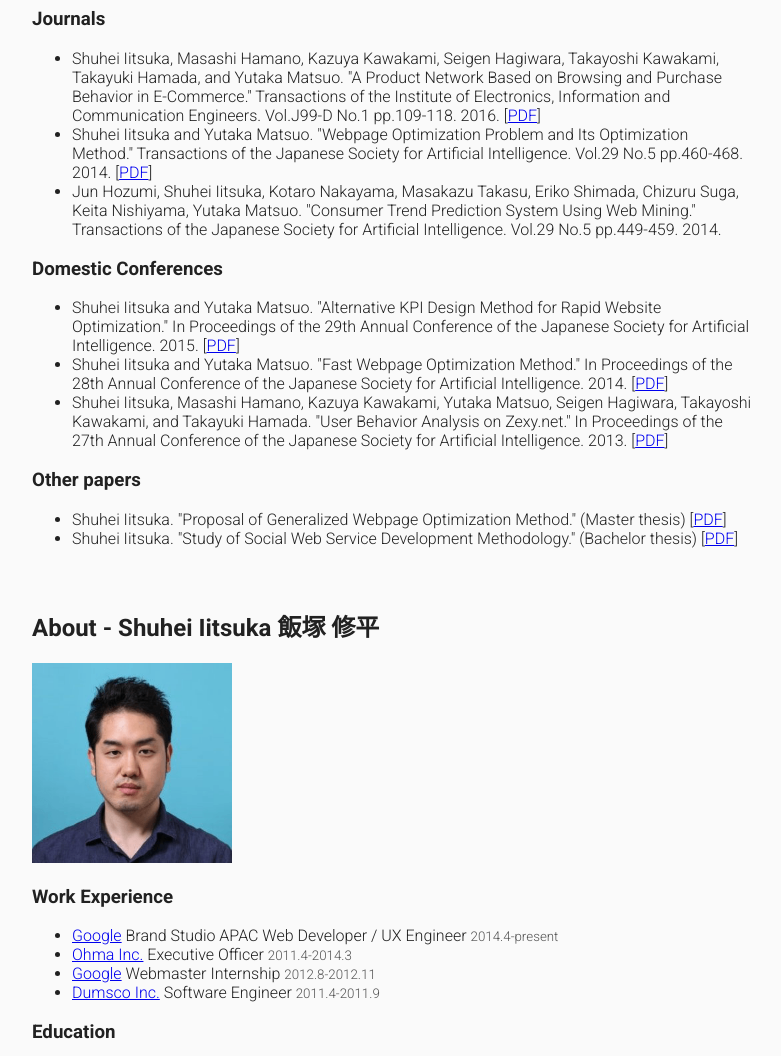
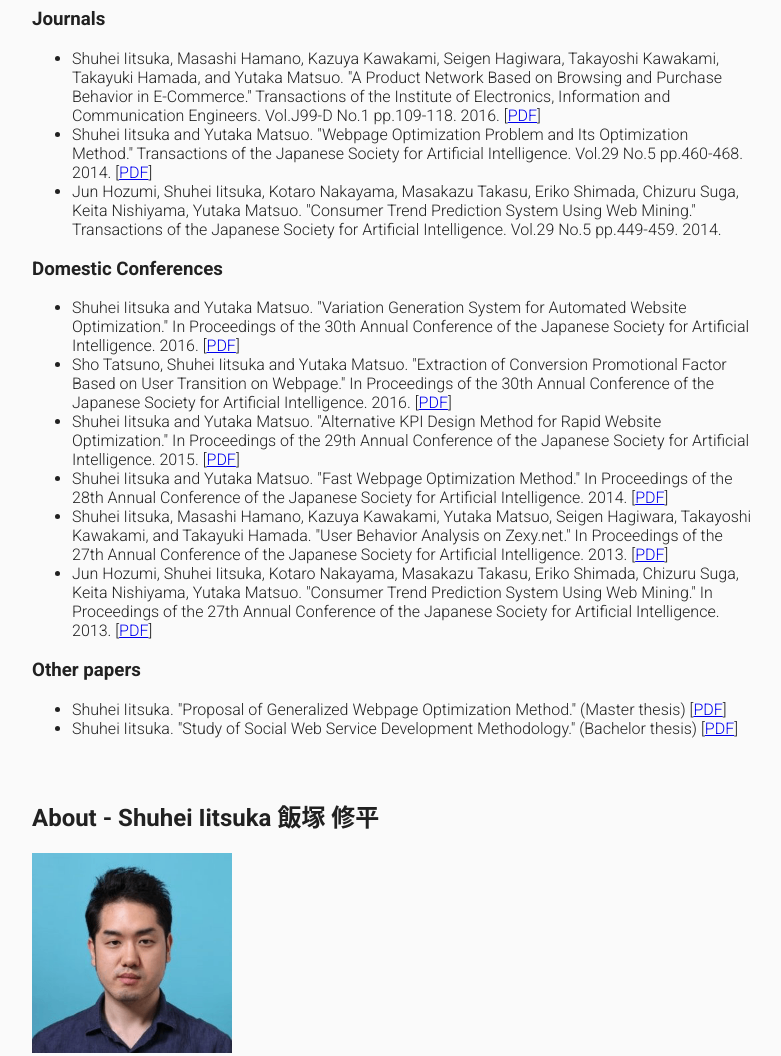
Before and after one commit to tushuhei/tushuhei-portfolio, a plain HTML site: page build/index.html in a window 1280 px wide. Shown: the part 3144-4200 px from the top of the page, without its empty margins (248-1029 px from the left). Drawn offline with Linux system fonts and the light colour scheme.

```diff
--- a/build/index.html
+++ b/build/index.html
@@ -114,9 +114,12 @@
     </ul>
     <h3>Domestic Conferences</h3>
     <ul>
+      <li>Shuhei Iitsuka and Yutaka Matsuo. "Variation Generation System for Automated Website Optimization." In Proceedings of the 30th Annual Conference of the Japanese Society for Artificial Intelligence. 2016. [<a href="https://kaigi.org/jsai/webprogram/2016/pdf/31.pdf">PDF</a>]</li>
+      <li>Sho Tatsuno, Shuhei Iitsuka and Yutaka Matsuo. "Extraction of Conversion Promotional Factor Based on User Transition on Webpage." In Proceedings of the 30th Annual Conference of the Japanese Society for Artificial Intelligence. 2016. [<a href="https://kaigi.org/jsai/webprogram/2016/pdf/482.pdf">PDF</a>]</li>
       <li>Shuhei Iitsuka and Yutaka Matsuo. "Alternative KPI Design Method for Rapid Website Optimization." In Proceedings of the 29th Annual Conference of the Japanese Society for Artificial Intelligence. 2015. [<a href="https://kaigi.org/jsai/webprogram/2015/pdf/3C3-1.pdf">PDF</a>]</li>
       <li>Shuhei Iitsuka and Yutaka Matsuo. "Fast Webpage Optimization Method." In Proceedings of the 28th Annual Conference of the Japanese Society for Artificial Intelligence. 2014. [<a href="https://kaigi.org/jsai/webprogram/2014/pdf/574.pdf">PDF</a>]</li>
       <li>Shuhei Iitsuka, Masashi Hamano, Kazuya Kawakami, Yutaka Matsuo, Seigen Hagiwara, Takayoshi Kawakami, and Takayuki Hamada. "User Behavior Analysis on Zexy.net." In Proceedings of the 27th Annual Conference of the Japanese Society for Artificial Intelligence. 2013. [<a href="https://kaigi.org/jsai/webprogram/2013/pdf/320.pdf">PDF</a>]</li>
+      <li>Jun Hozumi, Shuhei Iitsuka, Kotaro Nakayama, Masakazu Takasu, Eriko Shimada, Chizuru Suga, Keita Nishiyama, Yutaka Matsuo. "Consumer Trend Prediction System Using Web Mining." In Proceedings of the 27th Annual Conference of the Japanese Society for Artificial Intelligence. 2013. [<a href="https://kaigi.org/jsai/webprogram/2013/pdf/833.pdf">PDF</a>]</li>
     </ul>
     <h3>Other papers</h3>
     <ul>
--- a/build/static/css/main.min.css
+++ b/build/static/css/main.min.css
@@ -1 +1 @@
-html{padding:0 15px}body{-webkit-font-smoothing:antialiased;background:#FAFAFA;color:#212121;font-family:"Roboto",arial,sans-serif;padding:0;max-width:720px;margin:0 auto}body small{color:#545454}header{margin-bottom:60px;padding-top:60px}header h2:lang(ja){font-weight:normal}p{font-weight:lighter}section{margin-bottom:60px}.ww{display:inline-block}footer{padding-bottom:50px;text-align:right}.work{margin-bottom:50px}.work .media img{box-shadow:0 2px 8px rgba(0,0,0,0.2);width:100%}.work .detail h4{margin-bottom:0}.profile-image{width:200px}.teaching{margin-bottom:1.5em;overflow:hidden}.teaching img{float:left;margin-right:20px;width:80px}.teaching h4{margin:0}.teaching p{overflow:hidden}.latteart{margin-top:50px}
+html{padding:0 15px}body{-webkit-font-smoothing:antialiased;background:#FAFAFA;color:#212121;font-family:"Roboto","Noto Sans CJK JP",arial,sans-serif;font-weight:200;padding:0;max-width:720px;margin:0 auto}body small{color:#545454}header{margin-bottom:60px;padding-top:60px}header h2:lang(ja){font-weight:normal}section{margin-bottom:60px}.ww{display:inline-block}footer{padding-bottom:50px;text-align:right}.work{margin-bottom:50px}.work .media img{box-shadow:0 2px 8px rgba(0,0,0,0.2);width:100%}.work .detail h4{margin-bottom:0}.profile-image{width:200px}.teaching{margin-bottom:1.5em;overflow:hidden}.teaching img{float:left;margin-right:20px;width:80px}.teaching h4{margin:0}.teaching p{overflow:hidden}.latteart{margin-top:50px}
```
Also changed, not shown: build/ja/index.html (+3 -0 lines).
